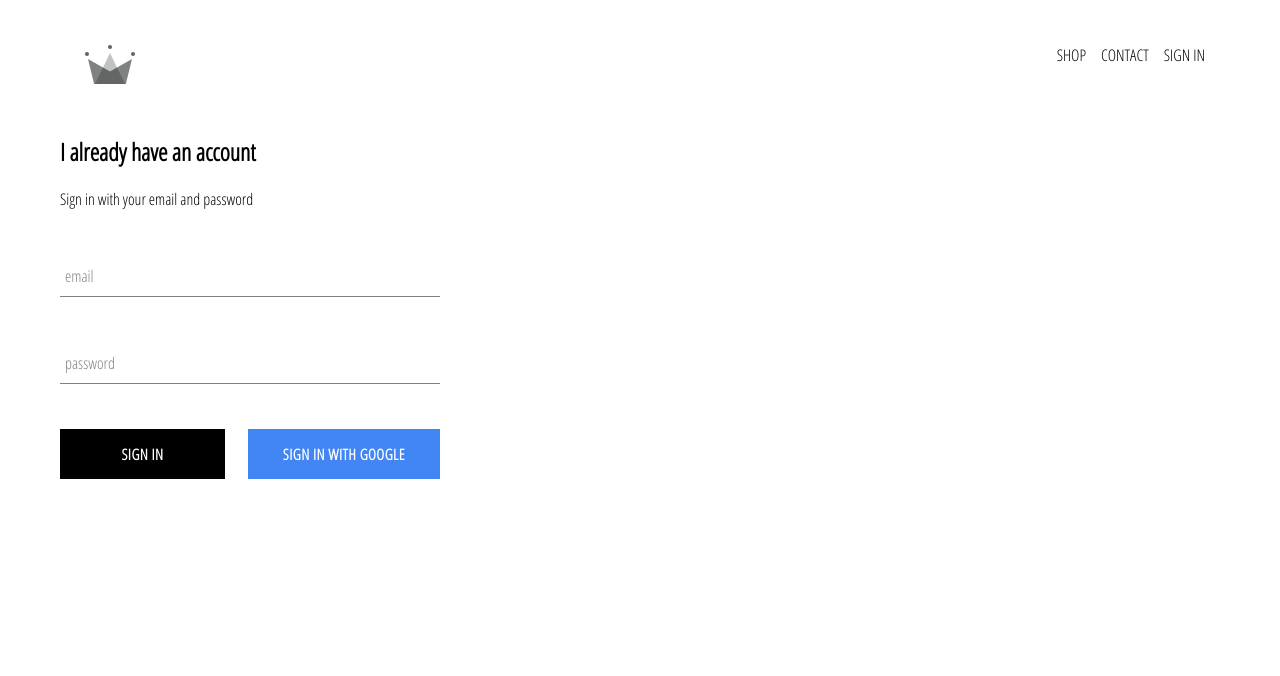
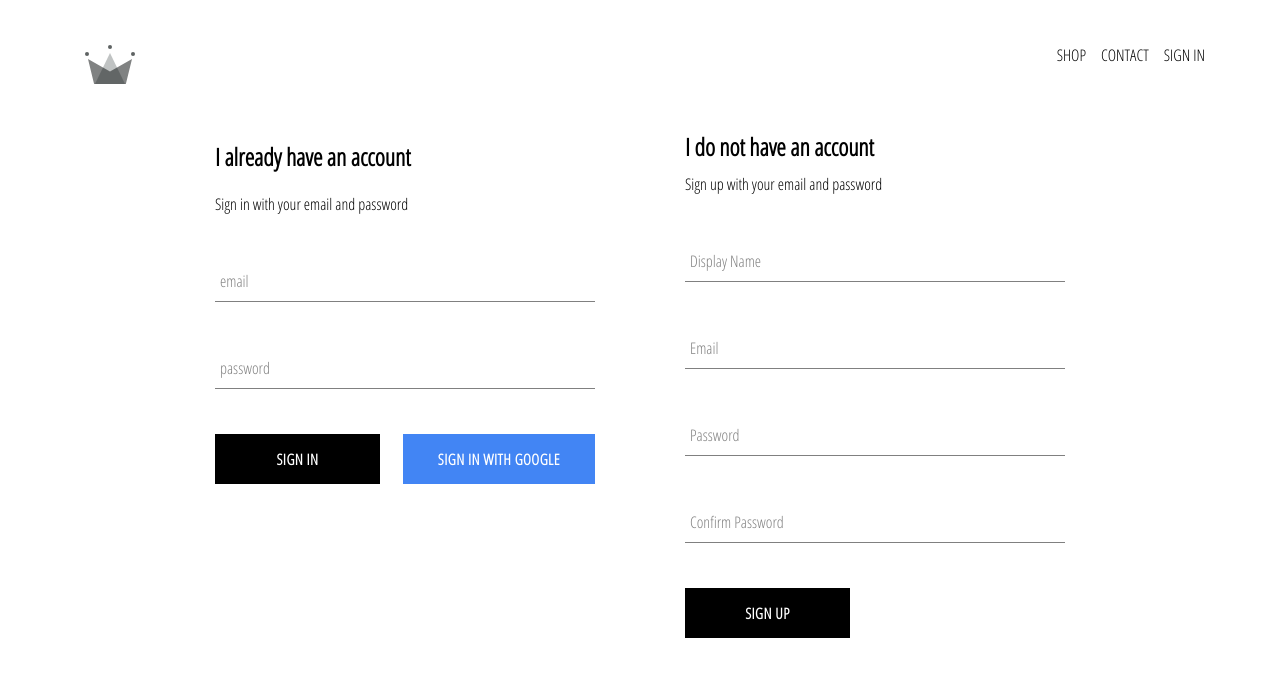
Before and after one commit to dargap3/royal-clothing, a React (Create React App) app: page /signin in a window 1280 px wide. Shown: the top 676 px of the page. Built offline with nearby package versions, Linux system fonts and the light colour scheme; no server answers.

Commit message:
implemented firebase utils, included ability to store authenticated users into our firestore database

```diff
--- a/src/App.js
+++ b/src/App.js
@@ -5,7 +5,7 @@
 import ShopPage from './pages/shop/shop.component'
 import Header from './components/header/header.component'
 import SignInAndSignUpPag from './pages/sign-in-and-sign-up/sign-in-and-sign-up.component'
-import { auth } from './firebase/firebase.utils'
+import { auth, createUserProfileDocument } from './firebase/firebase.utils'
 
 import './App.css';
 
@@ -21,8 +21,23 @@
   unsubscribeFromAuth = null
 
   componentDidMount() {
-    this.unsubscribeFromAuth = auth.onAuthStateChanged(user => {
-      this.setState({ currentUser: user })
+    this.unsubscribeFromAuth = auth.onAuthStateChanged(async userAuth => {
+      if (userAuth) {
+        const userRef = await createUserProfileDocument(userAuth)
+
+        userRef.onSnapshot(snapShot => {
+          this.setState({
+            currentUser: {
+              id: snapShot.id,
+              ...snapShot.data()
+            }
+          })
+        })
+      }
+
+      else {
+        this.setState({ currentUser: userAuth })
+      }
     })
   }
 
--- /dev/null
+++ b/src/components/sign-up/sign-up.component.jsx
@@ -0,0 +1,113 @@
+import React from 'react'
+
+import './sign-up.styles.scss'
+
+import FormInput from '../form-input/form-input.component'
+import CustomButton from '../custom-button/custom-button.component'
+
+import { auth, createUserProfileDocument } from '../../firebase/firebase.utils'
+
+class SignUp extends React.Component {
+    constructor() {
+        super()
+
+        this.state = {
+            displayName: '',
+            email: '',
+            password: '',
+            confirmPassword: ''
+        }
+    }
+
+    handleSubmit = async event => {
+        event.preventDefault()
+
+        const { displayName, email, password, confirmPassword } = this.state
+
+        if (password !== confirmPassword) {
+            alert("Passwords don't match")
+            return
+        }
+
+        try {
+            const { user } = await auth.createUserWithEmailAndPassword(
+                email,
+                password
+            )
+
+            await createUserProfileDocument(user, {displayName})
+
+            this.setState({
+                displayName: '',
+                email: '',
+                password: '',
+                confirmPassword: ''
+            })
+
+        } catch (error) {
+            console.error(error)
+        }
+    }
+
+    handleChange = event => {
+        const { name, value } = event.target
+
+        this.setState({ [name]: value })
+    }
+
+    render() {
+
+        const { displayName, email, password, confirmPassword } = this.state
+
+        return(
+            <div className='sign-up'>
+                <h2 className='title'>I do not have an account</h2>
+                <span>Sign up with your email and password</span>
+                <form
+                    className='sign-up-form'
+                    onSubmit={this.handleSubmit}
+                >
+                    <FormInput
+                        type= 'text'
+                        name= 'displayName'
+                        value= {displayName}
+                        onChange= {this.handleChange}
+                        label='Display Name'
+                        required
+                    />
+
+                    <FormInput
+                        type= 'email'
+                        name= 'email'
+                        value= {email}
+                        onChange= {this.handleChange}
+                        label='Email'
+                        required
+                    />
+
+                    <FormInput
+                        type= 'password'
+                        name= 'password'
+                        value= {password}
+                        onChange= {this.handleChange}
+                        label='Password'
+                        required
+                    />
+
+                    <FormInput
+                        type= 'password'
+                        name= 'confirmPassword'
+                        value= {confirmPassword}
+                        onChange= {this.handleChange}
+                        label='Confirm Password'
+                        required
+                    />
+
+                    <CustomButton type='submit' > SIGN UP </CustomButton>
+                </form>
+            </div>
+        )
+    }
+}
+
+export default SignUp
--- /dev/null
+++ b/src/components/sign-up/sign-up.styles.scss
@@ -0,0 +1,9 @@
+.sign-up {
+  display: flex;
+  flex-direction: column;
+  width: 380px;
+
+  .title {
+    margin: 10px 0;
+  }
+}
--- a/src/firebase/firebase.utils.js
+++ b/src/firebase/firebase.utils.js
@@ -13,6 +13,32 @@
     measurementId: "G-3NDERBMMTN"
   }
 
+  export const createUserProfileDocument = async (userAuth, additionalData) => {
+    if (!userAuth) return
+
+    const userRef = firestore.doc(`users/${userAuth.uid}`)
+
+    const snapShot = await userRef.get()
+
+    if (!snapShot.exists) {
+      const { displayName, email } = userAuth
+      const createdAt = new Date()
+
+      try {
+        await userRef.set({
+          displayName,
+          email,
+          createdAt,
+          ...additionalData
+        })
+      } catch(error) {
+        console.log('error creating user', error.message)
+      }
+    }
+
+    return userRef
+  }
+
   firebase.initializeApp(config)
 
   export const auth = firebase.auth()
--- a/src/pages/sign-in-and-sign-up/sign-in-and-sign-up.component.jsx
+++ b/src/pages/sign-in-and-sign-up/sign-in-and-sign-up.component.jsx
@@ -3,10 +3,12 @@
 import './sign-in-and-sign-up.styles.scss'
 
 import SignIn from '../../components/sign-in/sign-in.component'
+import SignUp from '../../components/sign-up/sign-up.component'
 
 const SignInAndSignUpPag = () => (
     <div className='sign-in-and-sign-up' >
         <SignIn />
+        <SignUp />
     </div>
 )
 
--- a/src/pages/sign-in-and-sign-up/sign-in-and-sign-up.styles.scss
+++ b/src/pages/sign-in-and-sign-up/sign-in-and-sign-up.styles.scss
@@ -0,0 +1,6 @@
+.sign-in-and-sign-up {
+  width: 850px;
+  display: flex;
+  justify-content: space-between;
+  margin: 30px auto;
+}
```
